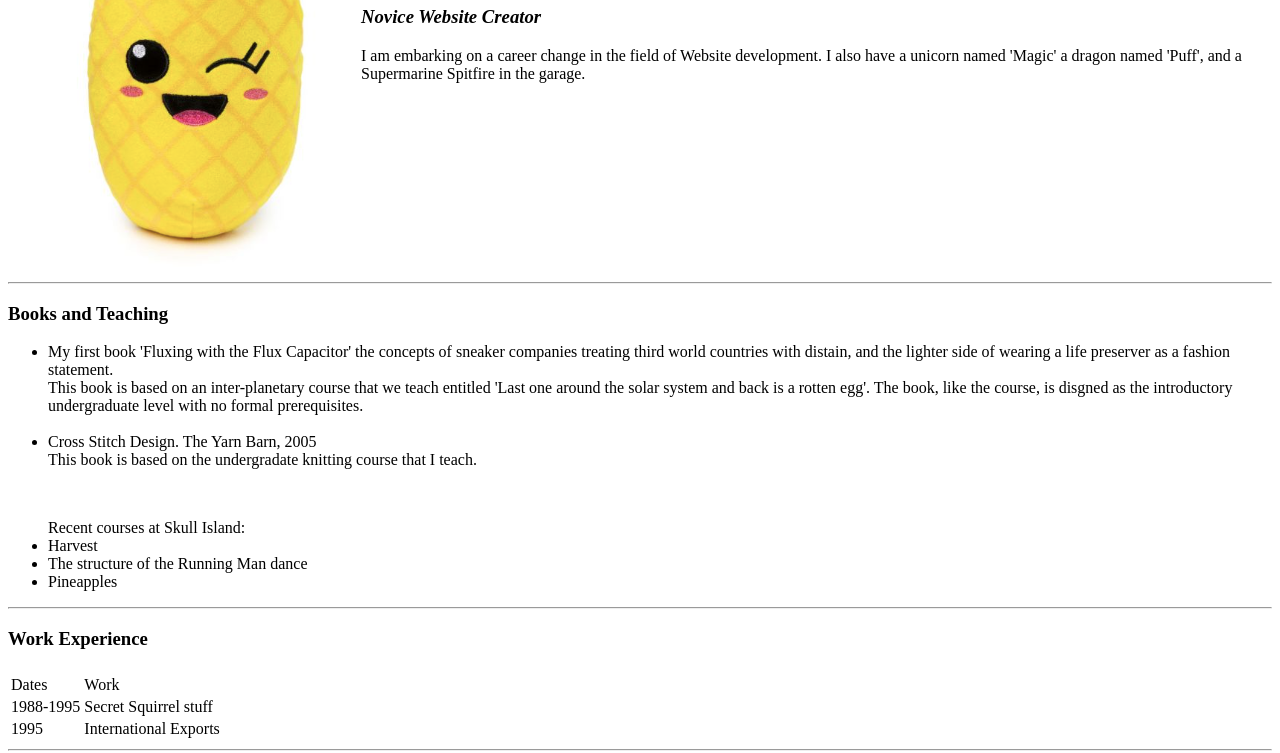
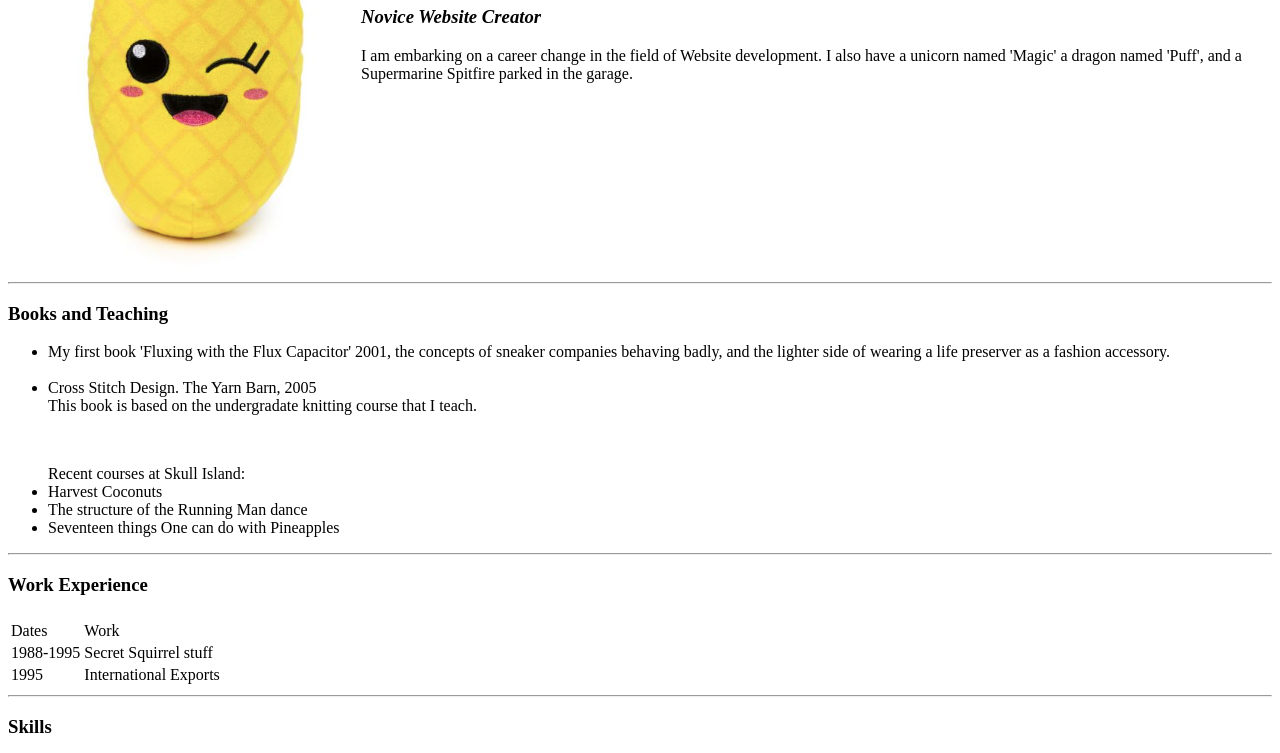
Before and after one commit to mbe655/cv, a plain HTML site: page index.html in a window 1280 px wide. Shown: the part 257-1010 px from the top of the page. Drawn offline with Linux system fonts and the light colour scheme.

Commit message:
Update index.html
2nd round of changes. Tidying text.

```diff
--- a/index.html
+++ b/index.html
@@ -4,18 +4,18 @@
 <head>
 
   <meta charset="utf-8">
-  <title>M's Second Effort</title>
+  <title>MBE's CV</title>
 </head>
 <table>
   <tr>
     <td>
-        <img src="img/winky.png" alt="Michael B profile">
+        <img src="img/winky.png" alt="MBE's profile">
     </td>
     <td>
-      <h1>Michael B</h1>
+      <h1>MBE655</h1>
       <h3><em>Novice Website Creator</em></h3>
       <p>I am embarking on a career change in the field of Website development.
-        I also have a unicorn named 'Magic' a dragon named 'Puff', and a Supermarine Spitfire in the garage. </p>
+        I also have a unicorn named 'Magic' a dragon named 'Puff', and a Supermarine Spitfire parked in the garage. </p>
     </td>
   </tr>
 </table>
@@ -23,9 +23,7 @@
   <hr>
   <h3>Books and Teaching</h3>
   <ul>
-    <li>My first book 'Fluxing with the Flux Capacitor' the concepts of sneaker companies treating third world countries with distain, and the lighter side of wearing a life preserver as a fashion statement.
-      <br>
-      This book is based on an inter-planetary course that we teach entitled 'Last one around the solar system and back is a rotten egg'. The book, like the course, is disgned as the introductory undergraduate level with no formal prerequisites.
+    <li>My first book 'Fluxing with the Flux Capacitor' 2001, the concepts of sneaker companies behaving badly, and the lighter side of wearing a life preserver as a fashion accessory.
     </li>
     <br>
     <li>Cross Stitch Design. The Yarn Barn, 2005
@@ -34,9 +32,9 @@
   </ul>
   <br>
   <ul>Recent courses at Skull Island:
-    <li>Harvest</li>
+    <li>Harvest Coconuts</li>
     <li>The structure of the Running Man dance</li>
-    <li>Pineapples</li>
+    <li>Seventeen things One can do with Pineapples</li>
   </ul>
   <hr>
   <h3>Work Experience</h3>
```
